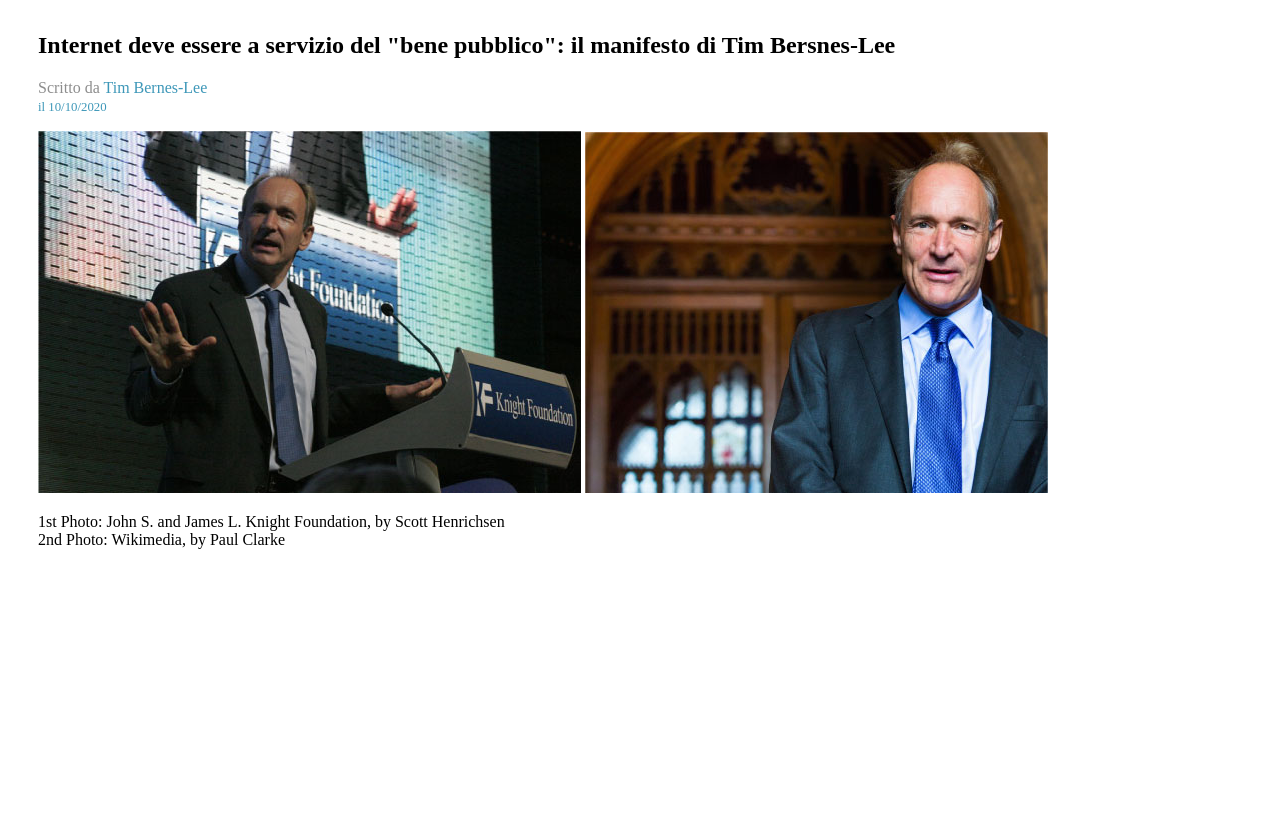
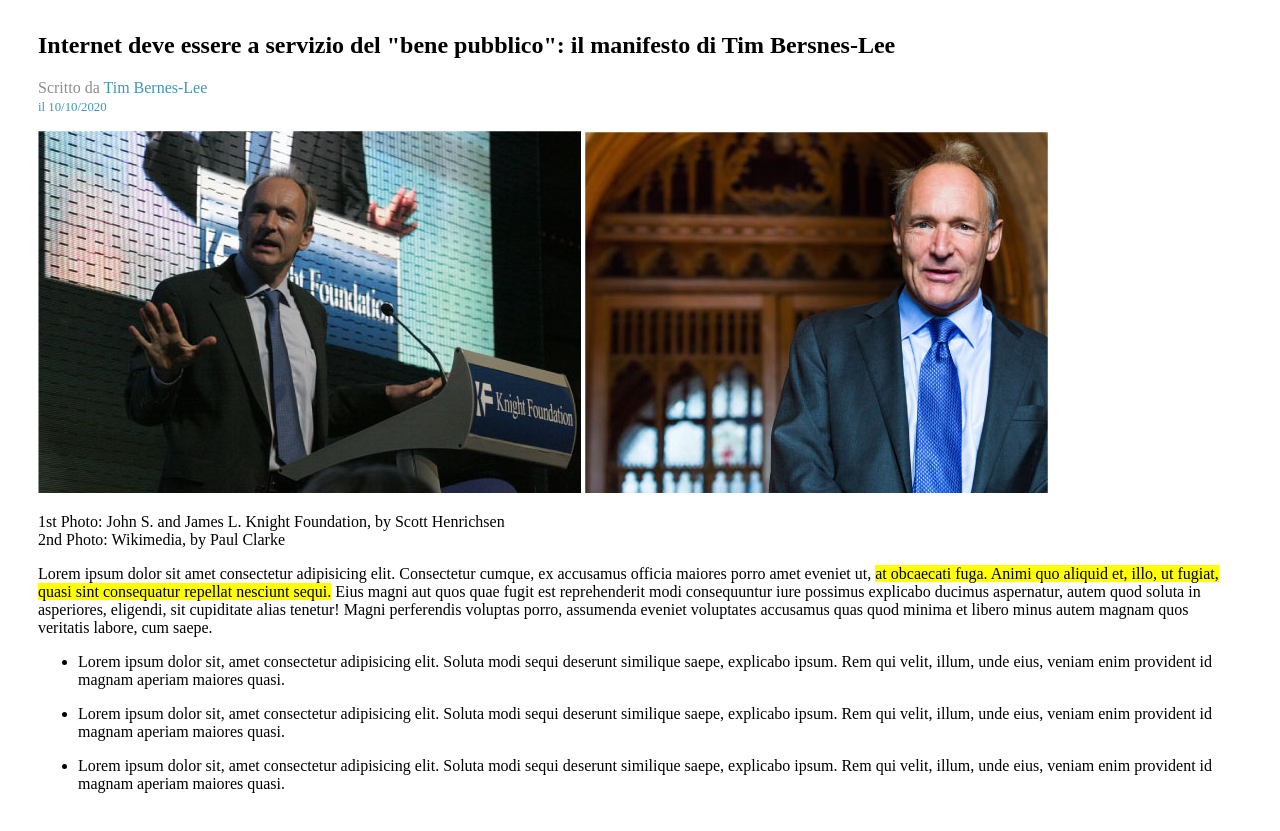
Before and after one commit to Nicodemo1996/html-css-booleaner, a plain HTML site: page index.html in a window 1280 px wide. Shown: the part 121-952 px from the top of the page. Before the commit the page ends 800 px from the top, so only its background shows below. Drawn offline with Linux system fonts and the light colour scheme.

Commit message:
[add] <P>     <UL>

```diff
--- a/css/style.css
+++ b/css/style.css
@@ -33,3 +33,7 @@ section#start .subtitle .date {
   font-size: 80%;
   color: #3D97B8;
 }
+
+.underlined {
+  background-color: yellow;
+}
--- a/index.html
+++ b/index.html
@@ -37,8 +37,51 @@
       </div>
 
       <p class="caption">1st Photo: John S. and James L. Knight Foundation, by Scott Henrichsen <br>
-        2nd Photo: Wikimedia, by Paul Clarke</p>
+        2nd Photo: Wikimedia, by Paul
+        Clarke</p>
     </section>
+
+
+    <section class="paragrafo">
+
+
+      <p>
+        Lorem ipsum dolor sit amet consectetur adipisicing elit. Consectetur cumque, ex accusamus officia maiores porro
+        amet eveniet ut, <span class="underlined">at obcaecati fuga. Animi quo aliquid et, illo, ut fugiat, quasi sint
+          consequatur repellat nesciunt sequi.</span> Eius magni aut quos quae fugit est reprehenderit modi consequuntur
+        iure possimus explicabo ducimus aspernatur, autem quod soluta in asperiores, eligendi, sit cupiditate alias
+        tenetur! Magni perferendis voluptas porro, assumenda eveniet voluptates accusamus quas quod minima et libero
+        minus autem magnam quos veritatis labore, cum saepe.
+      </p>
+
+      <ul>
+        <li>Lorem ipsum dolor sit, amet consectetur adipisicing elit. Soluta modi sequi deserunt similique saepe,
+          explicabo ipsum. Rem qui velit, illum, unde eius, veniam enim provident id magnam aperiam maiores quasi.</li>
+      </ul>
+
+      <ul>
+        <li>Lorem ipsum dolor sit, amet consectetur adipisicing elit. Soluta modi sequi deserunt similique saepe,
+          explicabo ipsum. Rem qui velit, illum, unde eius, veniam enim provident id magnam aperiam maiores quasi.</li>
+      </ul>
+
+
+
+      <ul>
+        <li>Lorem ipsum dolor sit, amet consectetur adipisicing elit. Soluta modi sequi deserunt similique saepe,
+          explicabo ipsum. Rem qui velit, illum, unde eius, veniam enim provident id magnam aperiam maiores quasi.</li>
+      </ul>
+    </section>
+
+
+
+
+
+
+
+
+
+
+
 
   </main>
 
```
